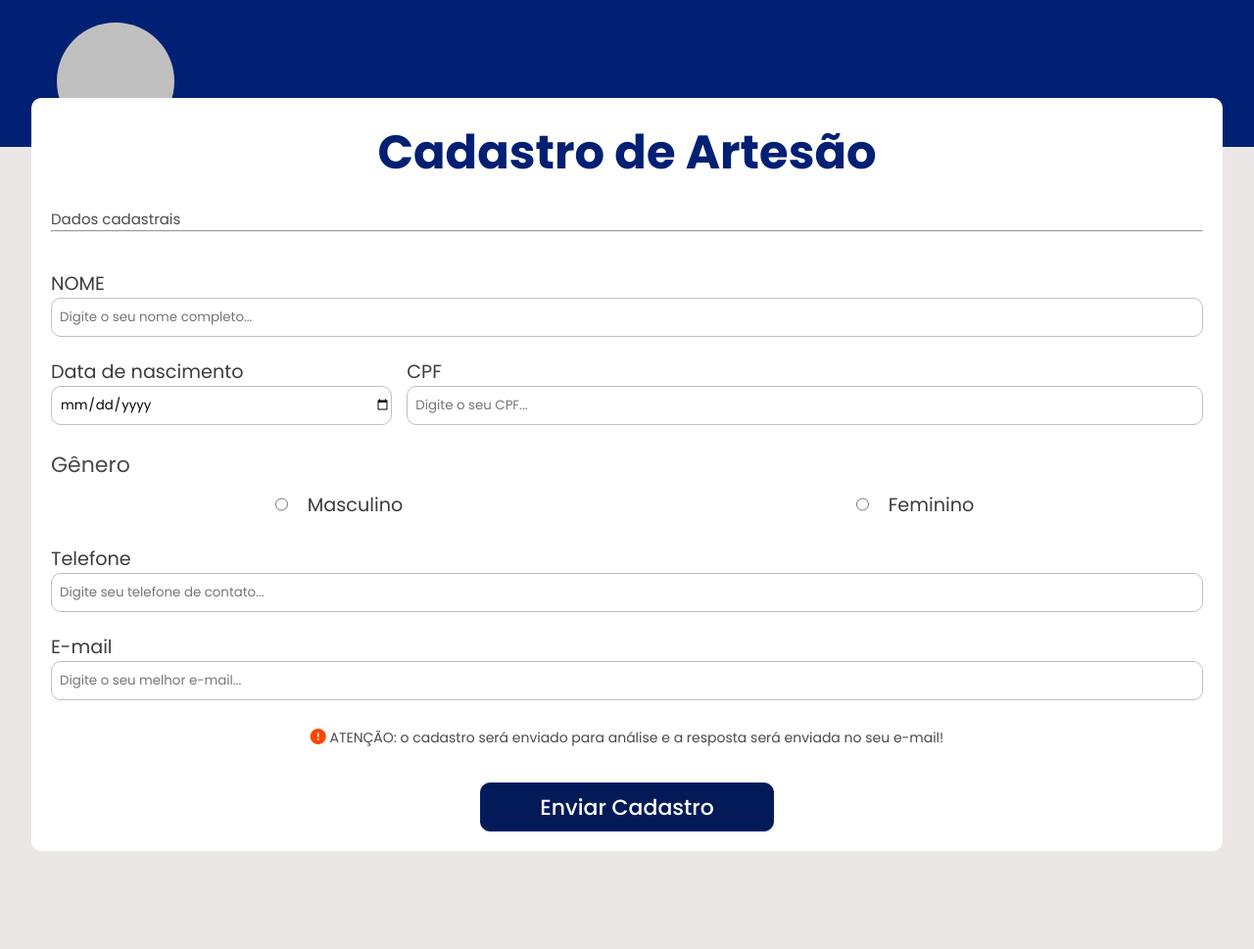
After one commit to matheusferrucio/TCC-NONA, a PHP site: page /paginas-html/pagina-cadastro-artesao.php in a window 1280 px wide. The commit adds this page. Shown: the whole page at 98% size. Run offline with PHP 8.4, Linux system fonts and the light colour scheme; some libraries are stand-ins or nearby versions.

Commit message:
pagina cadastro artesao

```diff
--- /dev/null
+++ b/css/pagina-cadastro-artesao.css
@@ -0,0 +1,50 @@
+:root {
+    --azul-escuro: #002074;
+    --cor-texto: rgb(75, 73, 73);
+}
+
+.data-nascimento {
+    margin-right: 15px;
+}
+
+/* container dos gêneros */
+.genero-content {
+    width: 100%;
+    display: flex;
+    flex-direction: column;
+}
+
+/* título do gênero */
+.titulo-genero {
+    width: 100%;
+    height: 40px;
+    line-height: 40px;
+    font-size: 22px;
+    color: var(--cor-texto);
+}
+
+.genero {
+    width: 100%;
+    display: flex;
+}
+
+.sexo-item {
+    width: 50%;
+    display: flex;
+    align-items: center;
+    justify-content: center;
+    gap: 20px;
+}
+
+@media screen and (max-width: 350px){
+    .genero {
+        flex-direction: column;
+        font-size: 15px;
+    }
+
+    .sexo-item {
+        width: 100%;
+        justify-content: flex-start;
+        align-items: center;
+    }
+}
--- a/index.php
+++ b/index.php
@@ -96,6 +96,8 @@
                 <span class="sr-only">Próximo</span>
             </a>
         </div>
+
+        <a href="./paginas-html/pagina-cadastro-artesao.php">link cadastro atesão</a>
 
         <!-- ---------------------------------------- sessão de imagens promocionais ---------------------------------------- -->
 
--- /dev/null
+++ b/paginas-html/pagina-cadastro-artesao.php
@@ -0,0 +1,96 @@
+<!DOCTYPE html>
+<html lang="pt-br">
+    <head>
+        <meta charset="UTF-8">
+        <meta http-equiv="X-UA-Compatible" content="IE=edge">
+        <meta name="viewport" content="width=device-width, initial-scale=1.0">
+        <title>Cadastro de Artesão</title>
+        <link rel="stylesheet" href="../css/style.css">
+        <link rel="stylesheet" href="../css/pagina-cadastro-artesao.css">
+        <link rel="stylesheet" href="../css/pagina-cadastro-atelie.css">
+    </head>
+    <body>
+
+        <?php
+            include ('header-site.php');
+        ?>
+
+        <section class="cadastro-atelie">
+            <div class="container">
+                <div class="formulario-content">
+                    <div class="titulo-formulario">
+                        <h2>Cadastro de Artesão</h2>
+                    </div>
+                    <div class="divisao">
+                        <p>Dados cadastrais</p>
+                        <hr>
+                    </div>
+                    <div class="formulario-cadastro">
+                        <form action="cadastro-atelie.php" method="post">
+                            <section class="sessao-form">
+                                <div class="nome col100">
+                                    <label for="nome">NOME</label>
+                                    <input type="text" name="nome" id="nome" placeholder="Digite o seu nome completo...">
+                                </div>
+                            </section>
+
+                            <section class="sessao-form">
+                                <div class="data-nascimento col30">
+                                    <label for="data-nasci">Data de nascimento</label>
+                                    <input type="date" name="data-nasci" id="data-nasci">
+                                </div>
+                                <div class="cpf col70">
+                                    <label for="cpf">CPF</label>
+                                    <input type="text" name="cpf" id="cpf" placeholder="Digite o seu CPF...">
+                                </div>
+                            </section>
+
+                            <section class="sessao-form">
+                                <div class="genero-content">
+                                    <div class="titulo-genero">
+                                        <p>Gênero</p>
+                                    </div>
+                                    <div class="genero">
+                                        <div class="sexo-item">
+                                            <input type="radio" name="sexo" id="masculino">
+                                            <label for="masculino">Masculino</label>
+                                        </div>
+                                        <div class="sexo-item">
+                                            <input type="radio" name="sexo" id="feminino">
+                                            <label for="feminino">Feminino</label>
+                                        </div>
+                                    </div>
+                                </div>
+                            </section>
+
+                            <section class="sessao-form">
+                                <div class="tel col100">
+                                    <label for="telefone">Telefone</label>
+                                    <input type="tel" name="telefone" id="telefone" placeholder="Digite seu telefone de contato...">
+                                </div>
+                            </section>
+
+                            <section class="sessao-form">
+                                <div class="email-artesao col100">
+                                    <label for="email">E-mail</label>
+                                    <input type="email" name="email" id="email" placeholder="Digite o seu melhor e-mail...">
+                                </div>
+                            </section>
+
+                            <section class="enviar-cadastro">
+                                <div class="atencao col100">
+                                    <p>
+                                        <i class="fa-solid fa-circle-exclamation"></i>
+                                        ATENÇÃO: o cadastro será enviado para análise e a resposta será enviada no seu e-mail!
+                                    </p>
+                                </div>
+                                <input type="submit" value="Enviar Cadastro">
+                            </section>
+                        </form>
+                    </div>
+                </div>
+            </div>
+        </section>
+
+    </body>
+</html>
```
